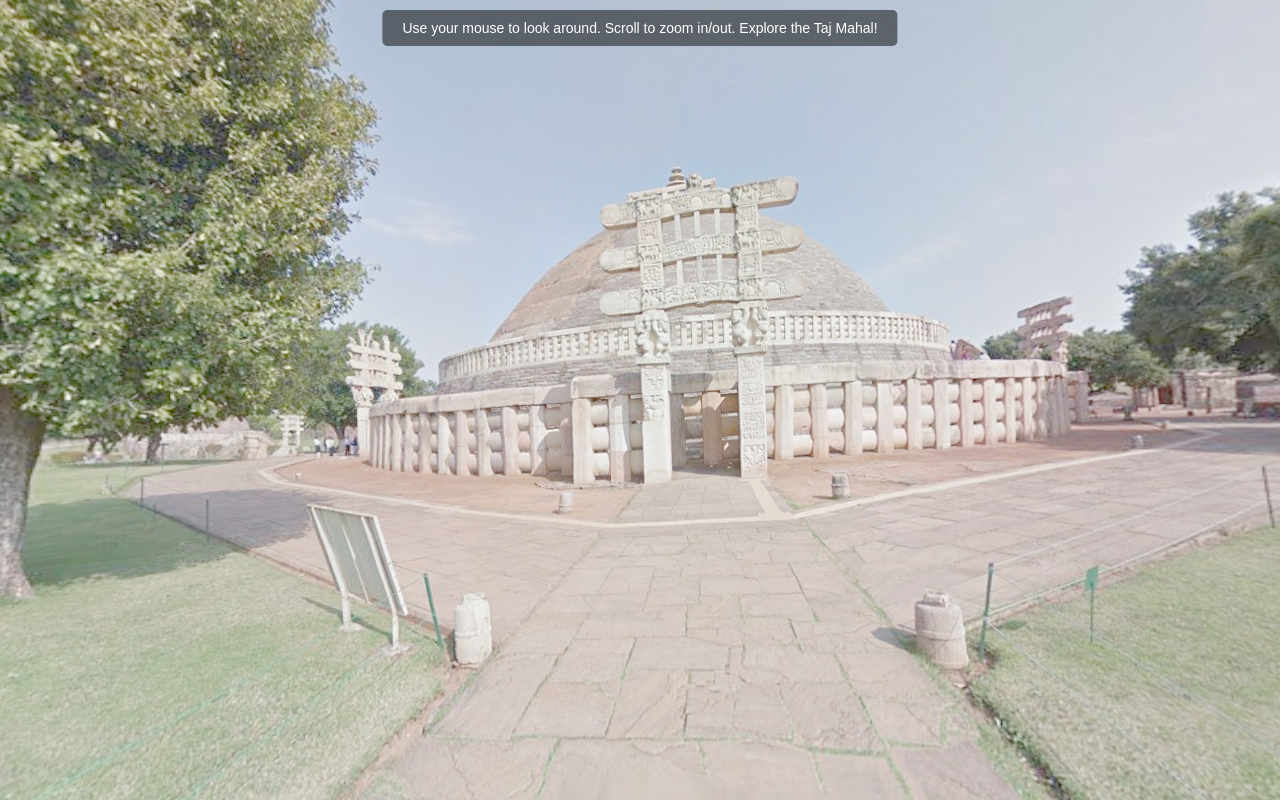
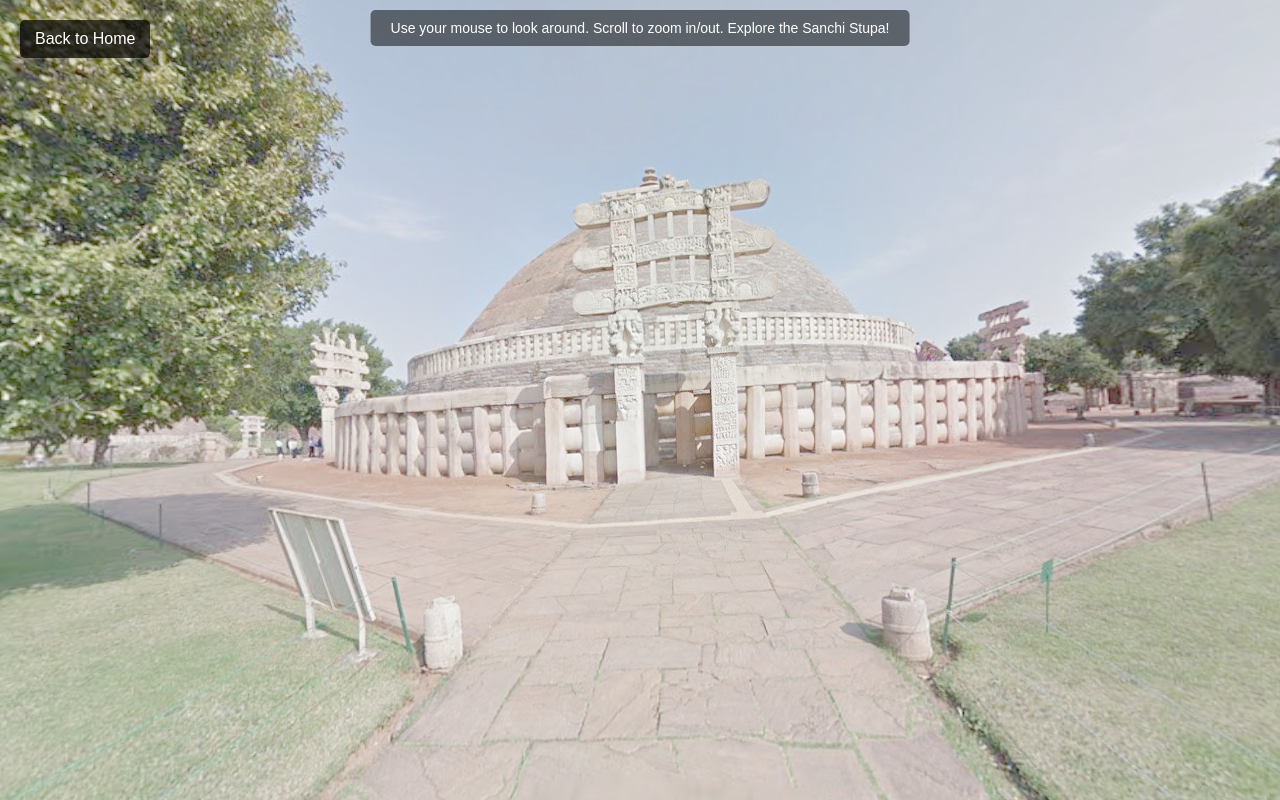
Before and after one commit to mprabhakaran/VirtualTour, a plain HTML site: page sanchi.html in a window 1280 px wide. Drawn offline with nearby package versions, Linux system fonts and the light colour scheme; animation ran at ten frames a second.

Commit message:
Update sanchi.html

```diff
--- a/sanchi.html
+++ b/sanchi.html
@@ -32,11 +32,36 @@
             border-radius: 5px;
             font-size: 14px;
         }
+        .back-button {
+            position: absolute;
+            top: 20px;
+            left: 20px;
+            background: rgba(0, 0, 0, 0.7);
+            color: white;
+            padding: 10px 15px;
+            font-family: Arial, sans-serif;
+            font-size: 16px;
+            border: none;
+            border-radius: 5px;
+            cursor: pointer;
+            z-index: 10;
+        }
+        .back-button:hover {
+            background: rgba(255, 255, 255, 0.8);
+            color: black;
+        }
     </style>
 </head>
 <body>
+    <script>
+        function goBack() {
+            window.location.href = './index.html'; // Replace 'index.html' with your home page file name or URL
+        }
+    </script>
+    <button class="back-button" onclick="goBack()">Back to Home</button>
+    <audio src="./Audios/sanchi.mp3" autoplay></audio>
     <div class="instructions">
-        Use your mouse to look around. Scroll to zoom in/out. Explore the Taj Mahal!
+        Use your mouse to look around. Scroll to zoom in/out. Explore the Sanchi Stupa!
     </div>
     <script type="module">
         import * as THREE from 'three';
@@ -103,6 +128,7 @@
                 Math.cos(phi),
                 Math.sin(phi) * Math.sin(theta)
             );
+            sphere.rotation.y += 0.001;
             renderer.render(scene, camera);
         }
         animate();
```
